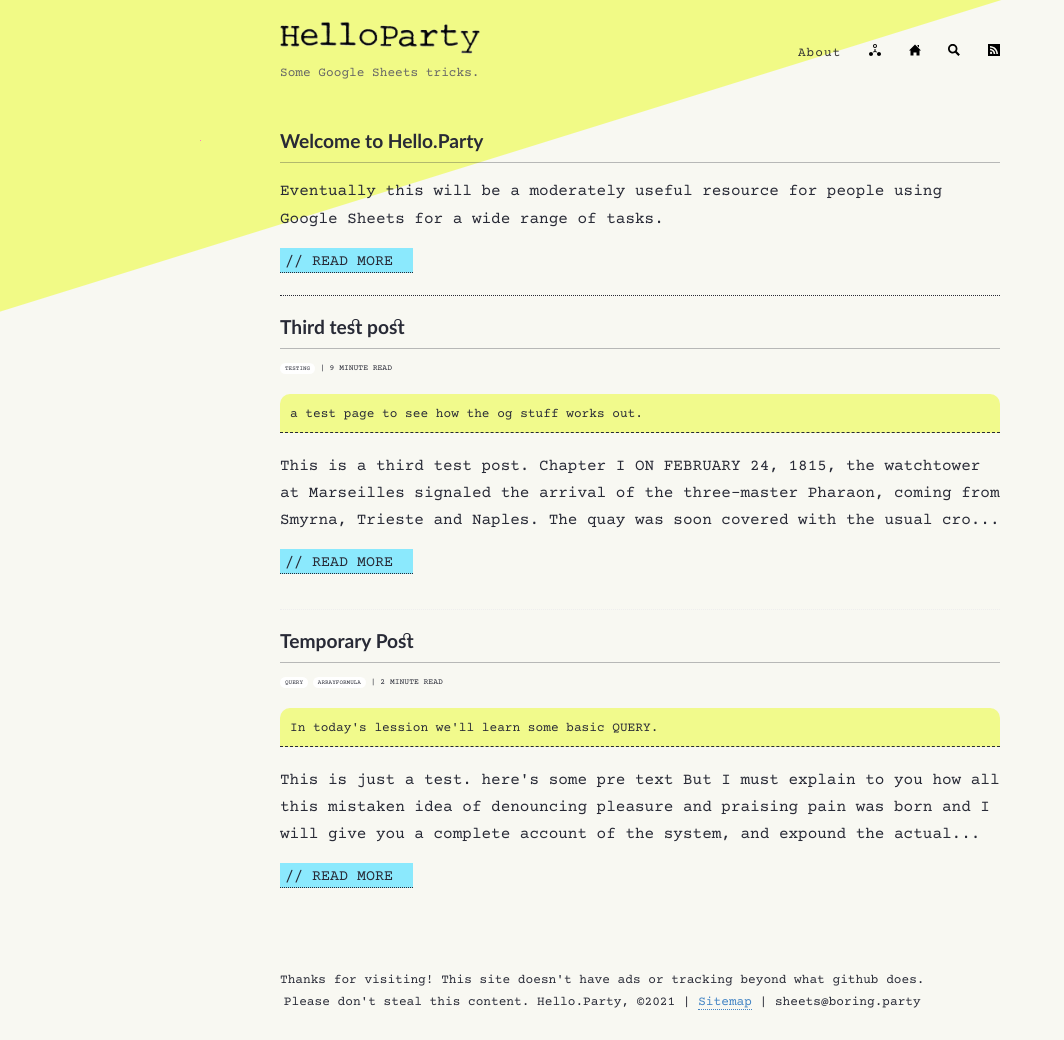
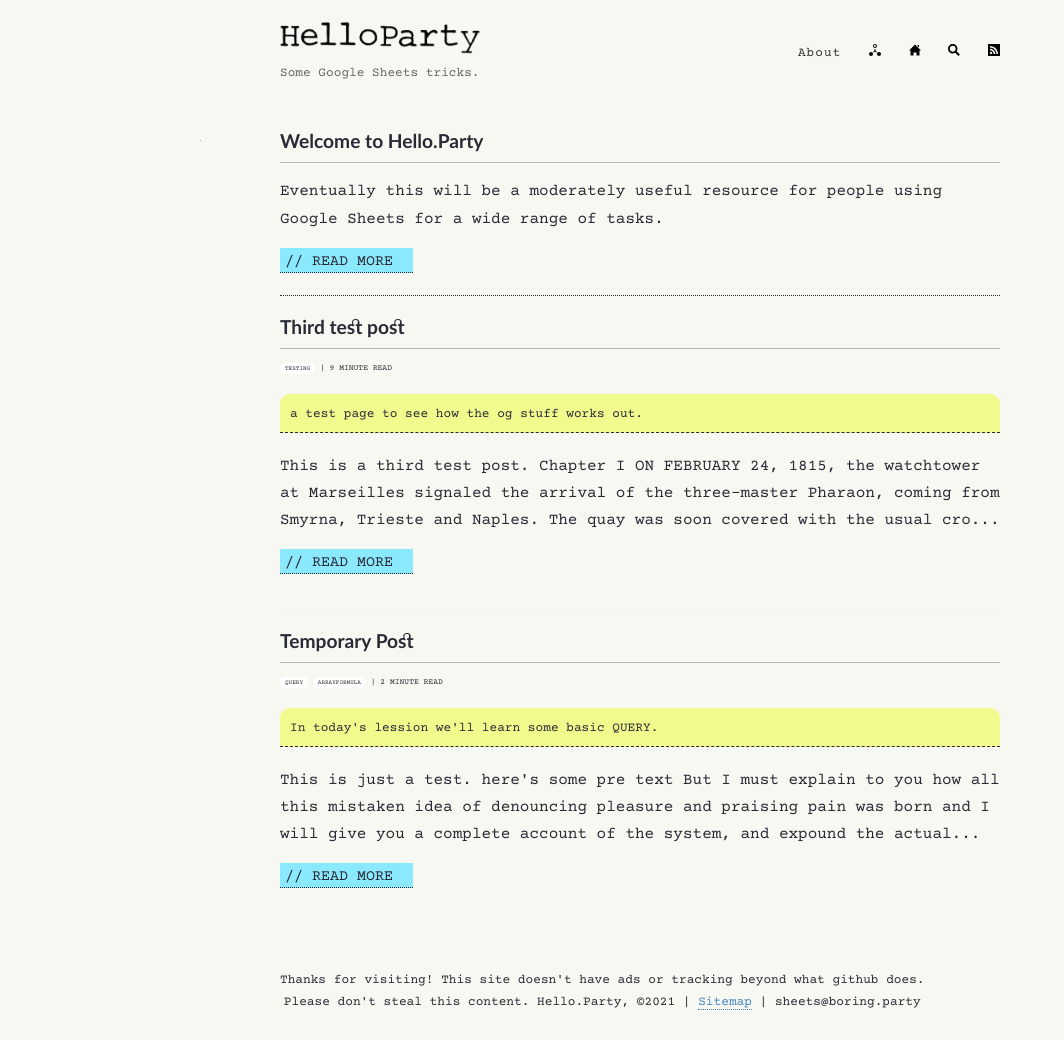
Before and after one commit to hello-party/hello-party-old.github.io, a Jekyll site: the page built from index.html, in a window 1280 px wide. Shown: the whole page, without its empty margins (0-1064 px from the left). Built offline with Jekyll 4.4.1, drawn with Linux system fonts in a browser that asks for light colours; the list of posts is cut into pages by our own code.

Commit message:
Update style.scss

```diff
--- a/assets/style.scss
+++ b/assets/style.scss
@@ -504,7 +504,7 @@
 
 .wrapper-container {
 /*  background: $lightWhite url('../images/back.png') repeat center center;*/
-  background: $lightWhite url('../images/back-corner.png') no-repeat top left;
+/*  background: $lightWhite url('../images/back-corner.png') no-repeat top left;*/
 /*  background-attachment: fixed; */
   min-height: 100%;
   position: relative;
```
